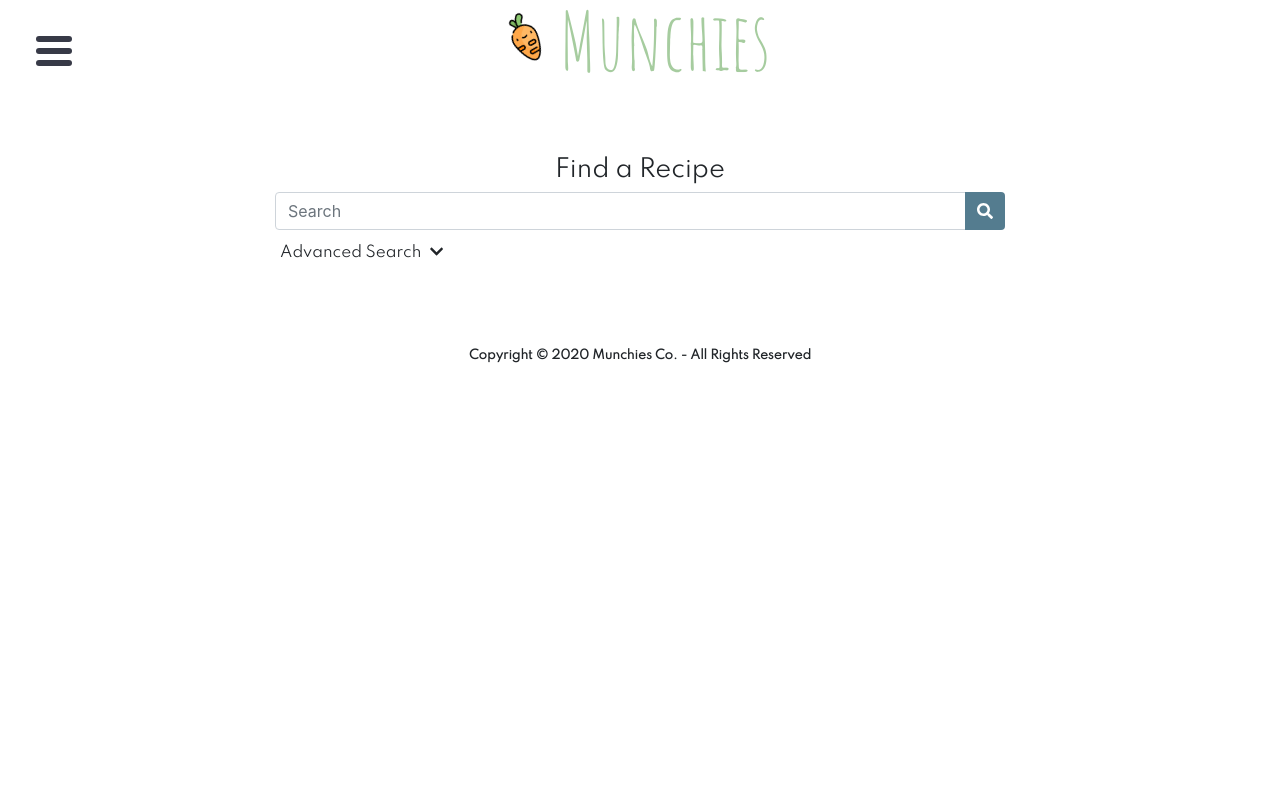
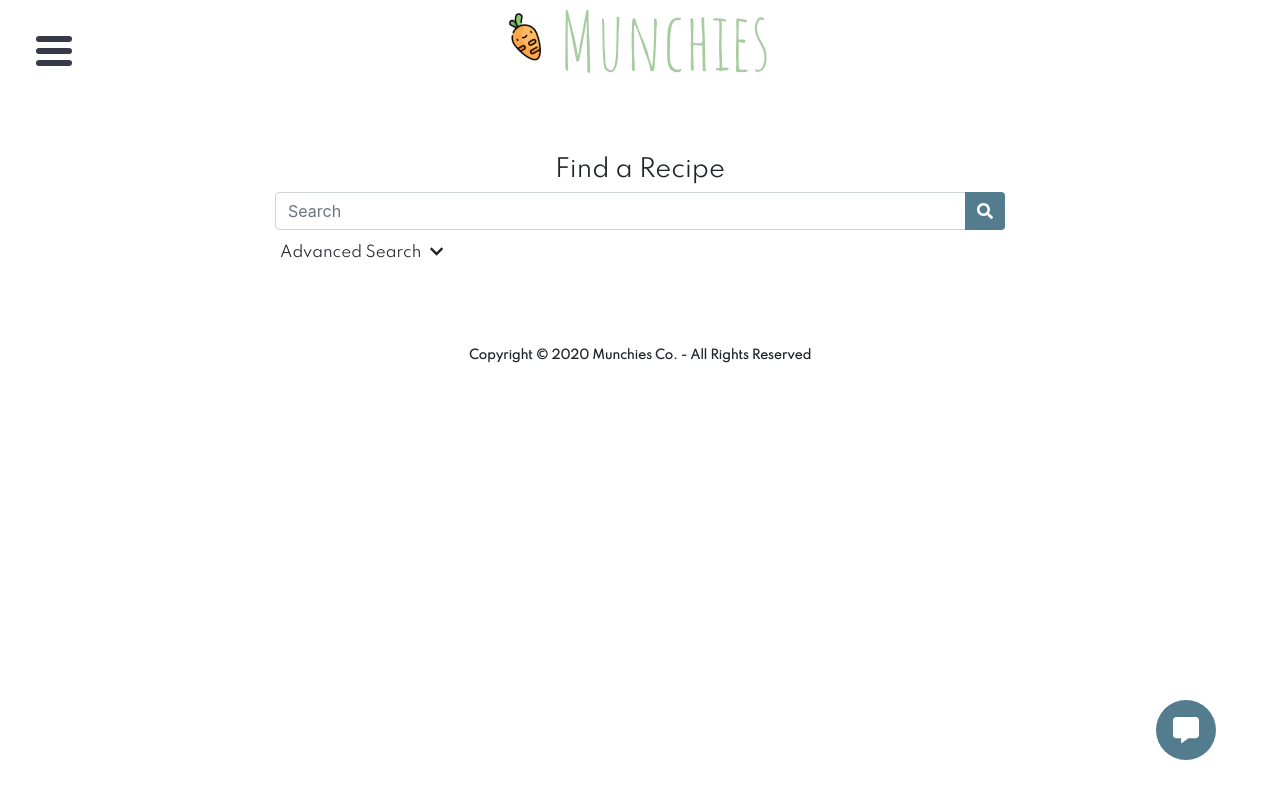
Before and after one commit to pzavar/LA_HACKS_2020, a React (Create React App) app in the folder frontend/: page /search in a window 1280 px wide. Built offline with nearby package versions, Linux system fonts and the light colour scheme.

Commit message:
Added custom feedback form to all pages.

```diff
--- a/frontend/src/Components/Calendar/week.js
+++ b/frontend/src/Components/Calendar/week.js
@@ -33,18 +33,19 @@ function parseMealsData(props) {
 function MyWeeklyCards(props) {
     const meals = props.meals;
 
-
-
     var cards = [];
     for (let i = 0; i < meals.length; i++) {
+        console.log(meals[i])
         cards.push(
+            <React.Fragment key={i}>
             <td key={i}>
                 <div onClick={props.onShow} className="BodyFontF" id="weekly-menu-item">{meals[i].label}</div>
+            </td>
             <Modal
             show={props.modalShow}
             onHide = {props.onHide}
             size="lg"
-
+            animation={false}
             centered
         >
             <Modal.Header closeButton>
@@ -73,7 +74,7 @@ function MyWeeklyCards(props) {
                 <Button onClick={props.onHide}>Close</Button>
             </Modal.Footer>
         </Modal>
-            </td>
+            </React.Fragment>
         );
     }
 
--- /dev/null
+++ b/frontend/src/Components/Feedback/CustomFeedback.css
@@ -0,0 +1,30 @@
+#custom-feedback-icon {
+    font-size: 28px;
+    padding-top: 2px;
+}
+
+#custom-feedback-button {
+    height: 60px;
+    width: 60px;
+    border-radius: 40px;
+}
+
+#custom-feedback-title {
+    font-size: 18px;
+    margin-bottom: 5%;
+    text-align: center;
+}
+
+#custom-feedback-text {
+    font-size: 12px;
+}
+
+#custom-feedback-wrapper {
+    position: relative;
+}
+
+#custom-feedback-button-wrapper {
+    position: fixed;
+    bottom: 5%;
+    right: 5%;
+}
--- /dev/null
+++ b/frontend/src/Components/Feedback/CustomFeedback.js
@@ -0,0 +1,56 @@
+import React, { Component } from 'react';
+import { Modal, Form, Button } from 'react-bootstrap'
+import { FontAwesomeIcon } from '@fortawesome/react-fontawesome';
+import { faCommentAlt } from '@fortawesome/free-solid-svg-icons';
+
+import './CustomFeedback.css'
+
+export default class CustomFeedback extends Component {
+    constructor(props) {
+        super(props)
+
+        this.state = {
+            show: false,
+        }
+    }
+
+    render() {
+        return (
+            <div id="custom-feedback-wrapper">
+                <div id="custom-feedback-button-wrapper">
+                    <Button id="custom-feedback-button" onClick={() => this.setState({show: true})}><FontAwesomeIcon icon={faCommentAlt} id="custom-feedback-icon"/></Button>
+                </div>
+                <Modal
+                    show={this.state.show}
+                    onHide={() => this.setState({show: false})}
+                    centered
+                >
+                <Modal.Header closeButton />
+                <Modal.Body>
+                    <h1 className="BodyFont" id="custom-feedback-title">We would love to hear feedback from you!</h1>
+                    <Form>
+                        <Form.Control
+                            type="email"
+                            placeholder="Enter email"
+                            className="BodyFont"
+                            id="custom-feedback-text"
+                            style={{marginBottom: '3%'}}
+                        />
+                        <Form.Control
+                            as="textarea"
+                            rows="3"
+                            placeholder="Enter feedback here!"
+                            className="BodyFont"
+                            id="custom-feedback-text"
+                        />
+                    </Form>
+                </Modal.Body>
+                <Modal.Footer>
+                    <Button>Submit</Button>
+                </Modal.Footer>
+                </Modal>
+
+            </div>
+        )
+    }
+}
--- a/frontend/src/Containers/Grocery/Grocery.js
+++ b/frontend/src/Containers/Grocery/Grocery.js
@@ -11,6 +11,7 @@ import Loading from '../../Components/Loading/Loading';
 import CustomFooter from '../../Components/Navigation/Footer';
 
 import { dummyData } from '../../Redux/Reducers/dummy';
+import CustomFeedback from '../../Components/Feedback/CustomFeedback';
 
 const data = [
     "potatoes",
@@ -90,6 +91,7 @@ class Grocery extends Component {
                     </Row>
 
                 </Container>
+                <CustomFeedback />
                 <CustomFooter />
                 </div>
             )
--- a/frontend/src/Containers/Home/home.js
+++ b/frontend/src/Containers/Home/home.js
@@ -10,11 +10,15 @@ import { connect } from 'react-redux';
 import { Week } from '../../Components/Calendar/week';
 
 
+
+
+
 import CustomFooter from '../../Components/Navigation/Footer';
 
 
 import './home.css'
 import { dummyData } from '../../Redux/Reducers/dummy';
+import CustomFeedback from '../../Components/Feedback/CustomFeedback';
 
 
 const daily = {
@@ -360,6 +364,7 @@ class Home extends Component {
 
                 </Container>
                 <CustomFooter />
+                <CustomFeedback />
             </div>
         )
     }
--- a/frontend/src/Containers/Recipes/Search.js
+++ b/frontend/src/Containers/Recipes/Search.js
@@ -18,6 +18,7 @@ import { connect } from 'react-redux';
 import { mealsActions } from '../../Redux/Actions/MealsActions';
 
 import './search.css';
+import CustomFeedback from '../../Components/Feedback/CustomFeedback';
 
 function CustomToggle({ children, eventKey }) {
     const [open, setOpen] = useState(false);
@@ -251,6 +252,7 @@ class Search extends Component {
 
 
             </Container>
+            <CustomFeedback/>
             <CustomFooter />
             </div>
         )
--- a/frontend/src/Containers/Settings/Favorites.js
+++ b/frontend/src/Containers/Settings/Favorites.js
@@ -6,6 +6,7 @@ import SideBar from '../../Components/Navigation/sidebar';
 import { mealsActions } from '../../Redux/Actions/MealsActions';
 import { connect } from 'react-redux'
 import HorizontalMealCard from '../../Components/Calendar/horizontalMealCard';
+import CustomFeedback from '../../Components/Feedback/CustomFeedback';
 
 export class Favorites extends Component {
     constructor(props) {
@@ -58,6 +59,7 @@ export class Favorites extends Component {
                         </Col>
 
                 </Container>
+                <CustomFeedback />
                 <CustomFooter />
             </div>
         )
--- a/frontend/src/Containers/Settings/settings.js
+++ b/frontend/src/Containers/Settings/settings.js
@@ -18,6 +18,7 @@ import {connect} from 'react-redux';
 import { usersActions } from '../../Redux/Actions/UserActions';
 import '../../Components/Styles/styles.css'
 import './settings.css';
+import CustomFeedback from '../../Components/Feedback/CustomFeedback';
 
 
 function CustomToggle({ children, eventKey }) {
@@ -208,6 +209,7 @@ class Settings extends Component {
                 </Row>
 
             </Container>
+            <CustomFeedback/>
             <CustomFooter />
             </div>
         )
```
Also changed, not shown: frontend/src/Containers/Home/home.css (line endings or trailing spaces). Lines whose indentation alone changed are shown as unchanged.
